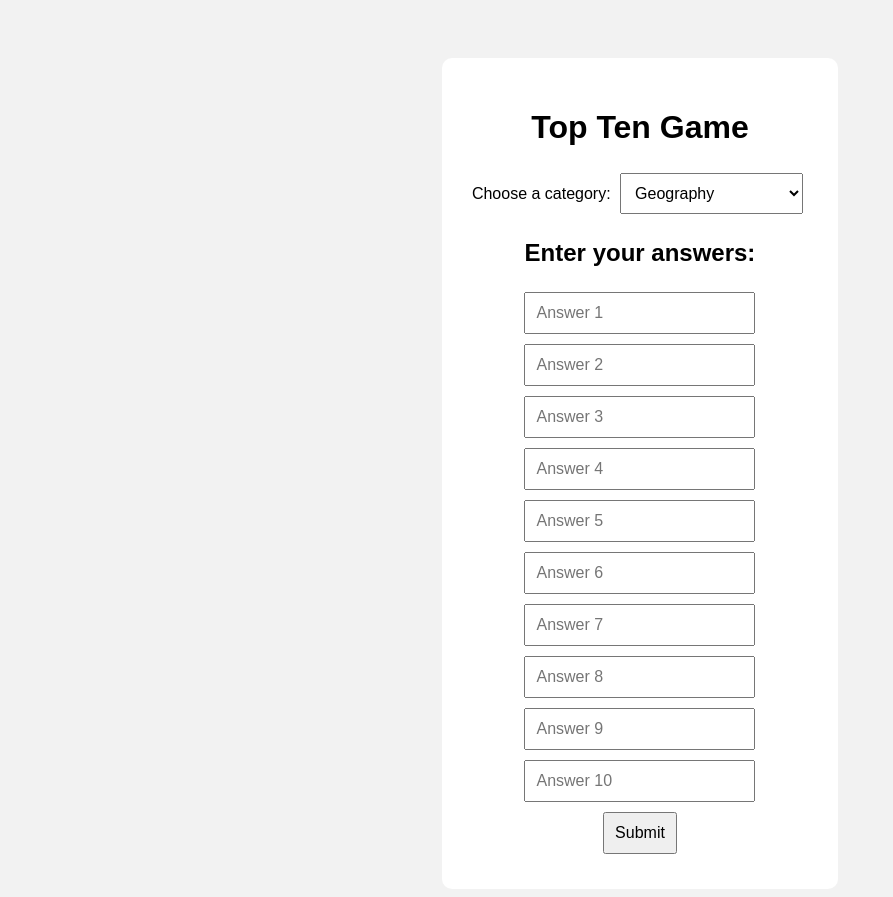
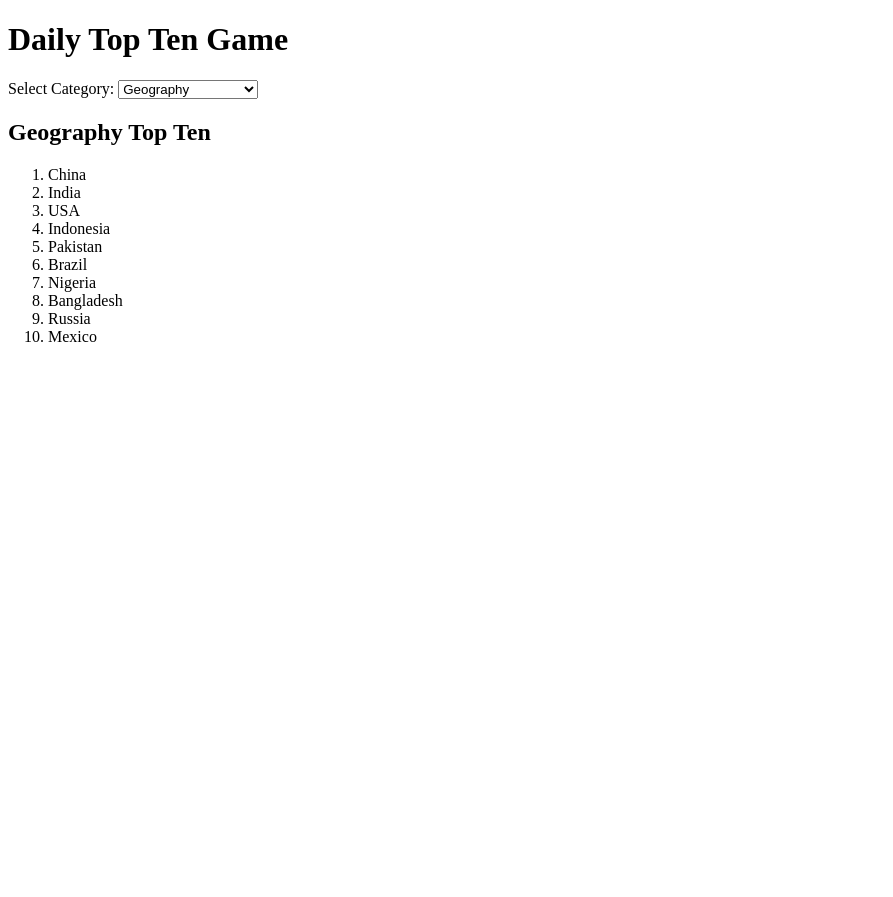
Before and after one commit to rhysfarrell3476-ship-it/towerofpower, a Flask app: page / in a window 1280 px wide. Shown: the whole page, without its empty margins (0-893 px from the left). After the commit the page ends 342 px from the top, so only its background shows below. Run offline with Flask 3, Linux system fonts and the light colour scheme.

Commit message:
index.html

```diff
--- a/templates/index.html
+++ b/templates/index.html
@@ -1,42 +1,27 @@
 <!DOCTYPE html>
-<html>
+<html lang="en">
 <head>
+    <meta charset="UTF-8">
     <title>Top Ten Game</title>
-    <link rel="stylesheet" href="/static/styles.css">
 </head>
 <body>
-    <div class="container">
-        <h1>Top Ten Game</h1>
+    <h1>Daily Top Ten Game</h1>
+    <form method="POST">
+        <label for="category">Select Category:</label>
+        <select name="category" onchange="this.form.submit()">
+            {% for category in categories %}
+                <option value="{{ category }}" {% if category == selected_category %}selected{% endif %}>
+                    {{ category }}
+                </option>
+            {% endfor %}
+        </select>
+    </form>
 
-        <form method="POST">
-            <label for="category">Choose a category:</label>
-            <select name="category" id="category" required>
-                <option value="">--Select--</option>
-                {% for cat in categories %}
-                    <option value="{{ cat }}" {% if selected_category == cat %}selected{% endif %}>{{ cat }}</option>
-                {% endfor %}
-            </select>
-
-            <h2>Enter your answers:</h2>
-            {% for i in range(1, 11) %}
-                <input type="text" name="answer{{i}}" placeholder="Answer {{i}}" required><br>
-            {% endfor %}
-
-            <button type="submit">Submit</button>
-        </form>
-
-        {% if result %}
-            <h2>Results ({{ correct_count }}/10 correct)</h2>
-            <ul>
-                {% for r in result %}
-                    <li>
-                        Your answer: {{ r.your_answer }} |
-                        Correct answer: {{ r.correct_answer }} |
-                        {% if r.correct %}<span class="correct">✔</span>{% else %}<span class="wrong">✖</span>{% endif %}
-                    </li>
-                {% endfor %}
-            </ul>
-        {% endif %}
-    </div>
+    <h2>{{ selected_category }} Top Ten</h2>
+    <ol>
+        {% for item in top_ten %}
+            <li>{{ item }}</li>
+        {% endfor %}
+    </ol>
 </body>
 </html>
```
